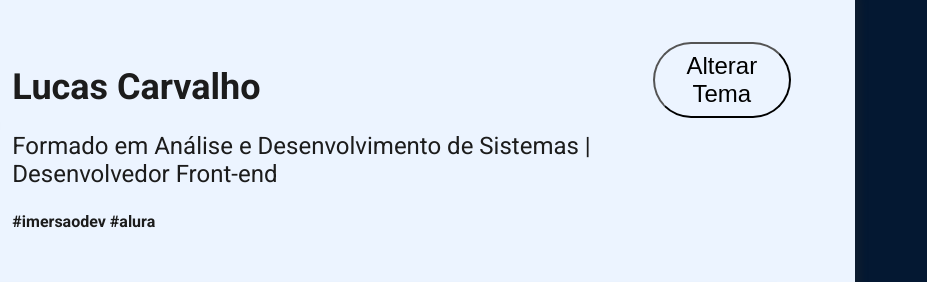
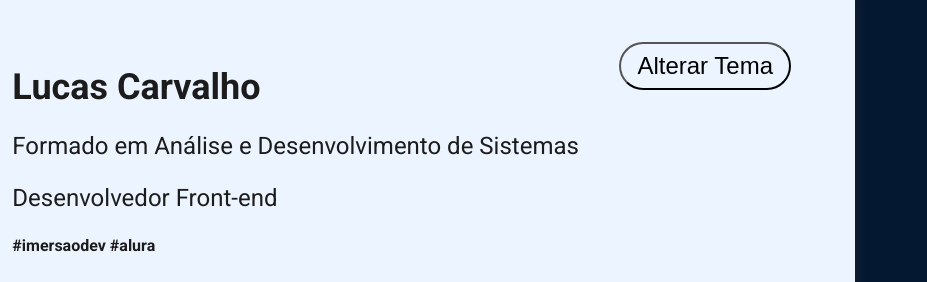
Before and after one commit to luccarvalho/certificard, a plain HTML site: page index.html in a window 1280 px wide. Shown: the part 86-368 px from the top of the page, 353-1280 px from the left. Drawn offline with Linux system fonts and the light colour scheme; a script that the page names is missing.

Commit message:
Update index.html
Adição de outro <h3> no index.html

```diff
--- a/index.html
+++ b/index.html
@@ -5,7 +5,8 @@
         <img class="perfil-foto" src="https://github.com/luccarvalho.png" />
         <div class="titulo">
           <h1>Lucas Carvalho</h1>
-          <h3>Formado em Análise e Desenvolvimento de Sistemas | Desenvolvedor Front-end</h3>
+          <h3>Formado em Análise e Desenvolvimento de Sistemas</h3>
+          <h3>Desenvolvedor Front-end</h3>
           <h4>#imersaodev #alura</h4>
         </div>
       </div>
```
